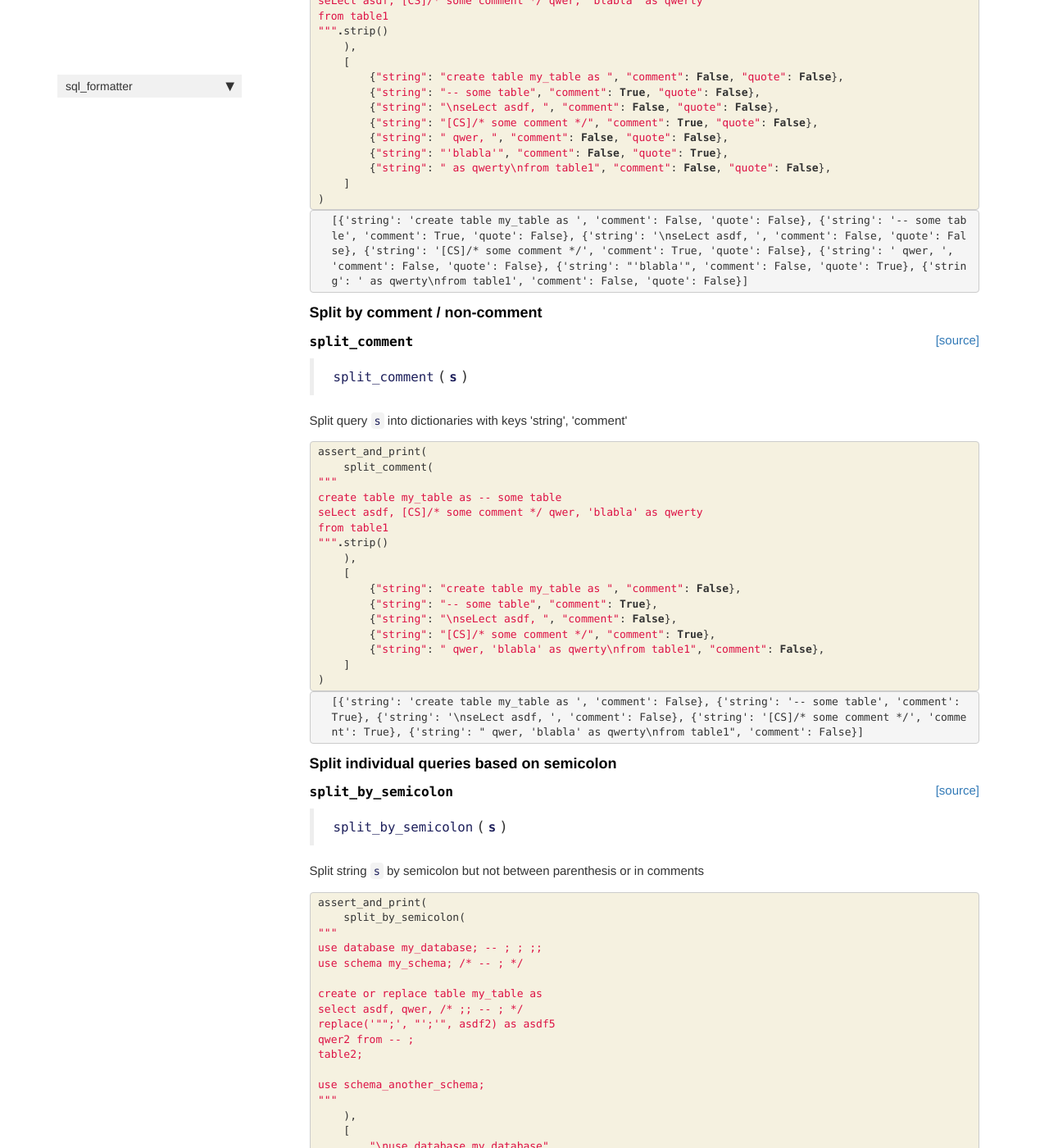
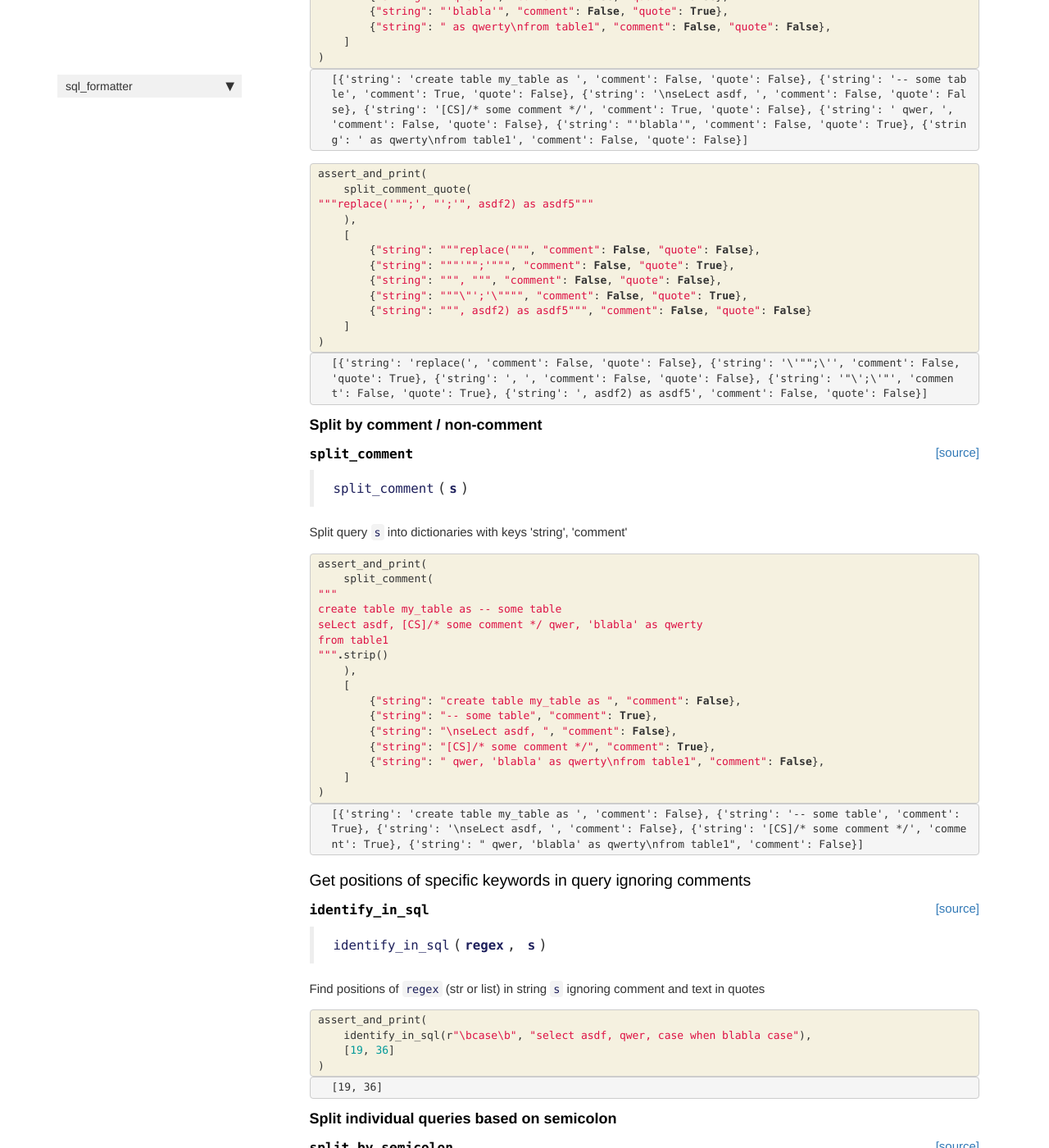
Before and after one commit to PabloRMira/sql_formatter, a Jekyll site: the page built from docs/utils.html, in a window 1280 px wide and 1400 px high, scrolled down 9228 px. Shown: the whole window at 82% size. Built offline with Jekyll 4.4.1, drawn with Linux system fonts in a browser that asks for light colours; nearby versions of some CDN libraries; comment, search, counter and statistics services are not loaded; some of the changed text lies outside the part shown.

Commit message:
[regex] fixes

```diff
--- a/docs/utils.html
+++ b/docs/utils.html
@@ -1078,44 +1078,6 @@ case when a.asdf= 1 then &#39;b&#39; /* here a case comment */[C]
 
 <div class="cell border-box-sizing text_cell rendered"><div class="inner_cell">
 <div class="text_cell_render border-box-sizing rendered_html">
-<h3 id="Get-positions-of-specific-keywords-in-query-ignoring-comments">Get positions of specific keywords in query ignoring comments<a class="anchor-link" href="#Get-positions-of-specific-keywords-in-query-ignoring-comments"> </a></h3>
-</div>
-</div>
-</div>
-    {% raw %}
-
-<div class="cell border-box-sizing code_cell rendered">
-
-<div class="output_wrapper">
-<div class="output">
-
-<div class="output_area">
-
-
-<div class="output_markdown rendered_html output_subarea ">
-<h4 id="identify_in_sql" class="doc_header"><code>identify_in_sql</code><a href="https://github.com/PabloRMira/sql_formatter/tree/master/sql_formatter/utils.py#L194" class="source_link" style="float:right">[source]</a></h4><blockquote><p><code>identify_in_sql</code>(<strong><code>kws</code></strong>, <strong><code>s</code></strong>)</p>
-</blockquote>
-<p>Find positions of keywords <code>kws</code> (str or list) in string <code>s</code> ignoring comment and text in quotess</p>
-
-</div>
-
-</div>
-
-</div>
-</div>
-
-</div>
-    {% endraw %}
-
-    {% raw %}
-
-<div class="cell border-box-sizing code_cell rendered">
-
-</div>
-    {% endraw %}
-
-<div class="cell border-box-sizing text_cell rendered"><div class="inner_cell">
-<div class="text_cell_render border-box-sizing rendered_html">
 <h3 id="Splitting-functions">Splitting functions<a class="anchor-link" href="#Splitting-functions"> </a></h3>
 </div>
 </div>
@@ -1137,7 +1099,7 @@ case when a.asdf= 1 then &#39;b&#39; /* here a case comment */[C]
 
 
 <div class="output_markdown rendered_html output_subarea ">
-<h4 id="split_query" class="doc_header"><code>split_query</code><a href="https://github.com/PabloRMira/sql_formatter/tree/master/sql_formatter/utils.py#L288" class="source_link" style="float:right">[source]</a></h4><blockquote><p><code>split_query</code>(<strong><code>s</code></strong>)</p>
+<h4 id="split_query" class="doc_header"><code>split_query</code><a href="https://github.com/PabloRMira/sql_formatter/tree/master/sql_formatter/utils.py#L194" class="source_link" style="float:right">[source]</a></h4><blockquote><p><code>split_query</code>(<strong><code>s</code></strong>)</p>
 </blockquote>
 <p>Split query into comment / non-comment, quote / non-quote, select / non-select</p>
 <p>Return a dict with keys "string", "comment" in (True, False) "quote" in (True, False)
@@ -1228,7 +1190,7 @@ and "select" in (True, False)</p>
 
 
 <div class="output_markdown rendered_html output_subarea ">
-<h4 id="split_apply_concat" class="doc_header"><code>split_apply_concat</code><a href="https://github.com/PabloRMira/sql_formatter/tree/master/sql_formatter/utils.py#L495" class="source_link" style="float:right">[source]</a></h4><blockquote><p><code>split_apply_concat</code>(<strong><code>s</code></strong>, <strong><code>f</code></strong>)</p>
+<h4 id="split_apply_concat" class="doc_header"><code>split_apply_concat</code><a href="https://github.com/PabloRMira/sql_formatter/tree/master/sql_formatter/utils.py#L401" class="source_link" style="float:right">[source]</a></h4><blockquote><p><code>split_apply_concat</code>(<strong><code>s</code></strong>, <strong><code>f</code></strong>)</p>
 </blockquote>
 <p>Split query <code>s</code>, apply function <code>f</code> and concatenate strings</p>
 
@@ -1302,7 +1264,7 @@ and "select" in (True, False)</p>
 
 
 <div class="output_markdown rendered_html output_subarea ">
-<h4 id="split_comment_quote" class="doc_header"><code>split_comment_quote</code><a href="https://github.com/PabloRMira/sql_formatter/tree/master/sql_formatter/utils.py#L500" class="source_link" style="float:right">[source]</a></h4><blockquote><p><code>split_comment_quote</code>(<strong><code>s</code></strong>)</p>
+<h4 id="split_comment_quote" class="doc_header"><code>split_comment_quote</code><a href="https://github.com/PabloRMira/sql_formatter/tree/master/sql_formatter/utils.py#L406" class="source_link" style="float:right">[source]</a></h4><blockquote><p><code>split_comment_quote</code>(<strong><code>s</code></strong>)</p>
 </blockquote>
 <p>Split query <code>s</code> into dictionaries with keys 'string', 'comment' and 'quote'</p>
 
@@ -1371,6 +1333,48 @@ and "select" in (True, False)</p>
 </div>
     {% endraw %}
 
+    {% raw %}
+
+<div class="cell border-box-sizing code_cell rendered">
+<div class="input">
+
+<div class="inner_cell">
+    <div class="input_area">
+<div class=" highlight hl-ipython3"><pre><span></span><span class="n">assert_and_print</span><span class="p">(</span>
+    <span class="n">split_comment_quote</span><span class="p">(</span>
+<span class="sd">&quot;&quot;&quot;replace(&#39;&quot;&quot;;&#39;, &quot;&#39;;&#39;&quot;, asdf2) as asdf5&quot;&quot;&quot;</span>
+    <span class="p">),</span>
+    <span class="p">[</span>
+        <span class="p">{</span><span class="s2">&quot;string&quot;</span><span class="p">:</span> <span class="s2">&quot;&quot;&quot;replace(&quot;&quot;&quot;</span><span class="p">,</span> <span class="s2">&quot;comment&quot;</span><span class="p">:</span> <span class="kc">False</span><span class="p">,</span> <span class="s2">&quot;quote&quot;</span><span class="p">:</span> <span class="kc">False</span><span class="p">},</span>
+        <span class="p">{</span><span class="s2">&quot;string&quot;</span><span class="p">:</span> <span class="s2">&quot;&quot;&quot;&#39;&quot;&quot;;&#39;&quot;&quot;&quot;</span><span class="p">,</span> <span class="s2">&quot;comment&quot;</span><span class="p">:</span> <span class="kc">False</span><span class="p">,</span> <span class="s2">&quot;quote&quot;</span><span class="p">:</span> <span class="kc">True</span><span class="p">},</span>
+        <span class="p">{</span><span class="s2">&quot;string&quot;</span><span class="p">:</span> <span class="s2">&quot;&quot;&quot;, &quot;&quot;&quot;</span><span class="p">,</span> <span class="s2">&quot;comment&quot;</span><span class="p">:</span> <span class="kc">False</span><span class="p">,</span> <span class="s2">&quot;quote&quot;</span><span class="p">:</span> <span class="kc">False</span><span class="p">},</span>
+        <span class="p">{</span><span class="s2">&quot;string&quot;</span><span class="p">:</span> <span class="s2">&quot;&quot;&quot;</span><span class="se">\&quot;</span><span class="s2">&#39;;&#39;</span><span class="se">\&quot;</span><span class="s2">&quot;&quot;&quot;</span><span class="p">,</span> <span class="s2">&quot;comment&quot;</span><span class="p">:</span> <span class="kc">False</span><span class="p">,</span> <span class="s2">&quot;quote&quot;</span><span class="p">:</span> <span class="kc">True</span><span class="p">},</span>
+        <span class="p">{</span><span class="s2">&quot;string&quot;</span><span class="p">:</span> <span class="s2">&quot;&quot;&quot;, asdf2) as asdf5&quot;&quot;&quot;</span><span class="p">,</span> <span class="s2">&quot;comment&quot;</span><span class="p">:</span> <span class="kc">False</span><span class="p">,</span> <span class="s2">&quot;quote&quot;</span><span class="p">:</span> <span class="kc">False</span><span class="p">}</span>
+    <span class="p">]</span>
+<span class="p">)</span>
+</pre></div>
+
+    </div>
+</div>
+</div>
+
+<div class="output_wrapper">
+<div class="output">
+
+<div class="output_area">
+
+<div class="output_subarea output_stream output_stdout output_text">
+<pre>[{&#39;string&#39;: &#39;replace(&#39;, &#39;comment&#39;: False, &#39;quote&#39;: False}, {&#39;string&#39;: &#39;\&#39;&#34;&#34;;\&#39;&#39;, &#39;comment&#39;: False, &#39;quote&#39;: True}, {&#39;string&#39;: &#39;, &#39;, &#39;comment&#39;: False, &#39;quote&#39;: False}, {&#39;string&#39;: &#39;&#34;\&#39;;\&#39;&#34;&#39;, &#39;comment&#39;: False, &#39;quote&#39;: True}, {&#39;string&#39;: &#39;, asdf2) as asdf5&#39;, &#39;comment&#39;: False, &#39;quote&#39;: False}]
+</pre>
+</div>
+</div>
+
+</div>
+</div>
+
+</div>
+    {% endraw %}
+
 <div class="cell border-box-sizing text_cell rendered"><div class="inner_cell">
 <div class="text_cell_render border-box-sizing rendered_html">
 <h4 id="Split-by-comment-/-non-comment">Split by comment / non-comment<a class="anchor-link" href="#Split-by-comment-/-non-comment"> </a></h4>
@@ -1388,7 +1392,7 @@ and "select" in (True, False)</p>
 
 
 <div class="output_markdown rendered_html output_subarea ">
-<h4 id="split_comment" class="doc_header"><code>split_comment</code><a href="https://github.com/PabloRMira/sql_formatter/tree/master/sql_formatter/utils.py#L508" class="source_link" style="float:right">[source]</a></h4><blockquote><p><code>split_comment</code>(<strong><code>s</code></strong>)</p>
+<h4 id="split_comment" class="doc_header"><code>split_comment</code><a href="https://github.com/PabloRMira/sql_formatter/tree/master/sql_formatter/utils.py#L414" class="source_link" style="float:right">[source]</a></h4><blockquote><p><code>split_comment</code>(<strong><code>s</code></strong>)</p>
 </blockquote>
 <p>Split query <code>s</code> into dictionaries with keys 'string', 'comment'</p>
 
@@ -1457,6 +1461,78 @@ and "select" in (True, False)</p>
 
 <div class="cell border-box-sizing text_cell rendered"><div class="inner_cell">
 <div class="text_cell_render border-box-sizing rendered_html">
+<h3 id="Get-positions-of-specific-keywords-in-query-ignoring-comments">Get positions of specific keywords in query ignoring comments<a class="anchor-link" href="#Get-positions-of-specific-keywords-in-query-ignoring-comments"> </a></h3>
+</div>
+</div>
+</div>
+    {% raw %}
+
+<div class="cell border-box-sizing code_cell rendered">
+
+<div class="output_wrapper">
+<div class="output">
+
+<div class="output_area">
+
+
+<div class="output_markdown rendered_html output_subarea ">
+<h4 id="identify_in_sql" class="doc_header"><code>identify_in_sql</code><a href="https://github.com/PabloRMira/sql_formatter/tree/master/sql_formatter/utils.py#L422" class="source_link" style="float:right">[source]</a></h4><blockquote><p><code>identify_in_sql</code>(<strong><code>regex</code></strong>, <strong><code>s</code></strong>)</p>
+</blockquote>
+<p>Find positions of <code>regex</code> (str or list) in string <code>s</code> ignoring comment and text in quotes</p>
+
+</div>
+
+</div>
+
+</div>
+</div>
+
+</div>
+    {% endraw %}
+
+    {% raw %}
+
+<div class="cell border-box-sizing code_cell rendered">
+
+</div>
+    {% endraw %}
+
+    {% raw %}
+
+<div class="cell border-box-sizing code_cell rendered">
+<div class="input">
+
+<div class="inner_cell">
+    <div class="input_area">
+<div class=" highlight hl-ipython3"><pre><span></span><span class="n">assert_and_print</span><span class="p">(</span>
+    <span class="n">identify_in_sql</span><span class="p">(</span><span class="sa">r</span><span class="s2">&quot;\bcase\b&quot;</span><span class="p">,</span> <span class="s2">&quot;select asdf, qwer, case when blabla case&quot;</span><span class="p">),</span>
+    <span class="p">[</span><span class="mi">19</span><span class="p">,</span> <span class="mi">36</span><span class="p">]</span>
+<span class="p">)</span>
+</pre></div>
+
+    </div>
+</div>
+</div>
+
+<div class="output_wrapper">
+<div class="output">
+
+<div class="output_area">
+
+<div class="output_subarea output_stream output_stdout output_text">
+<pre>[19, 36]
+</pre>
+</div>
+</div>
+
+</div>
+</div>
+
+</div>
+    {% endraw %}
+
+<div class="cell border-box-sizing text_cell rendered"><div class="inner_cell">
+<div class="text_cell_render border-box-sizing rendered_html">
 <h4 id="Split-individual-queries-based-on-semicolon">Split individual queries based on semicolon<a class="anchor-link" href="#Split-individual-queries-based-on-semicolon"> </a></h4>
 </div>
 </div>
@@ -1472,7 +1548,7 @@ and "select" in (True, False)</p>
 
 
 <div class="output_markdown rendered_html output_subarea ">
-<h4 id="split_by_semicolon" class="doc_header"><code>split_by_semicolon</code><a href="https://github.com/PabloRMira/sql_formatter/tree/master/sql_formatter/utils.py#L516" class="source_link" style="float:right">[source]</a></h4><blockquote><p><code>split_by_semicolon</code>(<strong><code>s</code></strong>)</p>
+<h4 id="split_by_semicolon" class="doc_header"><code>split_by_semicolon</code><a href="https://github.com/PabloRMira/sql_formatter/tree/master/sql_formatter/utils.py#L442" class="source_link" style="float:right">[source]</a></h4><blockquote><p><code>split_by_semicolon</code>(<strong><code>s</code></strong>)</p>
 </blockquote>
 <p>Split string <code>s</code> by semicolon but not between parenthesis or in comments</p>
 
@@ -1557,7 +1633,7 @@ and "select" in (True, False)</p>
 
 
 <div class="output_markdown rendered_html output_subarea ">
-<h4 id="replace_newline_chars" class="doc_header"><code>replace_newline_chars</code><a href="https://github.com/PabloRMira/sql_formatter/tree/master/sql_formatter/utils.py#L534" class="source_link" style="float:right">[source]</a></h4><blockquote><p><code>replace_newline_chars</code>(<strong><code>s</code></strong>)</p>
+<h4 id="replace_newline_chars" class="doc_header"><code>replace_newline_chars</code><a href="https://github.com/PabloRMira/sql_formatter/tree/master/sql_formatter/utils.py#L460" class="source_link" style="float:right">[source]</a></h4><blockquote><p><code>replace_newline_chars</code>(<strong><code>s</code></strong>)</p>
 </blockquote>
 <p>Replace newline characters in <code>s</code> by whitespace but not in the comments</p>
 
@@ -1636,7 +1712,7 @@ and "select" in (True, False)</p>
 
 
 <div class="output_markdown rendered_html output_subarea ">
-<h4 id="identify_end_of_fields" class="doc_header"><code>identify_end_of_fields</code><a href="https://github.com/PabloRMira/sql_formatter/tree/master/sql_formatter/utils.py#L541" class="source_link" style="float:right">[source]</a></h4><blockquote><p><code>identify_end_of_fields</code>(<strong><code>s</code></strong>)</p>
+<h4 id="identify_end_of_fields" class="doc_header"><code>identify_end_of_fields</code><a href="https://github.com/PabloRMira/sql_formatter/tree/master/sql_formatter/utils.py#L467" class="source_link" style="float:right">[source]</a></h4><blockquote><p><code>identify_end_of_fields</code>(<strong><code>s</code></strong>)</p>
 </blockquote>
 <p>Identify end of fields in query <code>s</code></p>
 
@@ -1831,7 +1907,7 @@ and "select" in (True, False)</p>
 
 
 <div class="output_markdown rendered_html output_subarea ">
-<h4 id="add_newline_indentation" class="doc_header"><code>add_newline_indentation</code><a href="https://github.com/PabloRMira/sql_formatter/tree/master/sql_formatter/utils.py#L560" class="source_link" style="float:right">[source]</a></h4><blockquote><p><code>add_newline_indentation</code>(<strong><code>s</code></strong>, <strong><code>indentation</code></strong>)</p>
+<h4 id="add_newline_indentation" class="doc_header"><code>add_newline_indentation</code><a href="https://github.com/PabloRMira/sql_formatter/tree/master/sql_formatter/utils.py#L486" class="source_link" style="float:right">[source]</a></h4><blockquote><p><code>add_newline_indentation</code>(<strong><code>s</code></strong>, <strong><code>indentation</code></strong>)</p>
 </blockquote>
 <p>Add newline and indentation for end of fields in query <code>s</code></p>
 
@@ -2004,7 +2080,7 @@ and "select" in (True, False)</p>
 
 
 <div class="output_markdown rendered_html output_subarea ">
-<h4 id="extract_outer_subquery" class="doc_header"><code>extract_outer_subquery</code><a href="https://github.com/PabloRMira/sql_formatter/tree/master/sql_formatter/utils.py#L578" class="source_link" style="float:right">[source]</a></h4><blockquote><p><code>extract_outer_subquery</code>(<strong><code>s</code></strong>)</p>
+<h4 id="extract_outer_subquery" class="doc_header"><code>extract_outer_subquery</code><a href="https://github.com/PabloRMira/sql_formatter/tree/master/sql_formatter/utils.py#L504" class="source_link" style="float:right">[source]</a></h4><blockquote><p><code>extract_outer_subquery</code>(<strong><code>s</code></strong>)</p>
 </blockquote>
 <p>Extract outer subquery in query <code>s</code></p>
 
@@ -2057,7 +2133,7 @@ and "select" in (True, False)</p>
 
 
 <div class="output_markdown rendered_html output_subarea ">
-<h4 id="format_subquery" class="doc_header"><code>format_subquery</code><a href="https://github.com/PabloRMira/sql_formatter/tree/master/sql_formatter/utils.py#L604" class="source_link" style="float:right">[source]</a></h4><blockquote><p><code>format_subquery</code>(<strong><code>s</code></strong>, <strong><code>previous_s</code></strong>)</p>
+<h4 id="format_subquery" class="doc_header"><code>format_subquery</code><a href="https://github.com/PabloRMira/sql_formatter/tree/master/sql_formatter/utils.py#L530" class="source_link" style="float:right">[source]</a></h4><blockquote><p><code>format_subquery</code>(<strong><code>s</code></strong>, <strong><code>previous_s</code></strong>)</p>
 </blockquote>
 <p>Format subquery in line <code>s</code> based on indentation on <code>previous_s</code></p>
 
@@ -2095,7 +2171,7 @@ and "select" in (True, False)</p>
 
 
 <div class="output_markdown rendered_html output_subarea ">
-<h4 id="check_sql_query" class="doc_header"><code>check_sql_query</code><a href="https://github.com/PabloRMira/sql_formatter/tree/master/sql_formatter/utils.py#L630" class="source_link" style="float:right">[source]</a></h4><blockquote><p><code>check_sql_query</code>(<strong><code>s</code></strong>)</p>
+<h4 id="check_sql_query" class="doc_header"><code>check_sql_query</code><a href="https://github.com/PabloRMira/sql_formatter/tree/master/sql_formatter/utils.py#L556" class="source_link" style="float:right">[source]</a></h4><blockquote><p><code>check_sql_query</code>(<strong><code>s</code></strong>)</p>
 </blockquote>
 <p>Checks whether <code>s</code> is a SQL query based on match of CREATE TABLE / VIEW or SELECT ignoring comments and text
 in quotes</p>
@@ -2293,7 +2369,7 @@ in quotes</p>
 
 
 <div class="output_markdown rendered_html output_subarea ">
-<h4 id="check_skip_marker" class="doc_header"><code>check_skip_marker</code><a href="https://github.com/PabloRMira/sql_formatter/tree/master/sql_formatter/utils.py#L639" class="source_link" style="float:right">[source]</a></h4><blockquote><p><code>check_skip_marker</code>(<strong><code>s</code></strong>)</p>
+<h4 id="check_skip_marker" class="doc_header"><code>check_skip_marker</code><a href="https://github.com/PabloRMira/sql_formatter/tree/master/sql_formatter/utils.py#L565" class="source_link" style="float:right">[source]</a></h4><blockquote><p><code>check_skip_marker</code>(<strong><code>s</code></strong>)</p>
 </blockquote>
 <p>Checks whether user set marker /<em>skip-formatter</em>/ to not format query</p>
 
@@ -2377,7 +2453,7 @@ in quotes</p>
 
 
 <div class="output_markdown rendered_html output_subarea ">
-<h4 id="identify_create_table_view" class="doc_header"><code>identify_create_table_view</code><a href="https://github.com/PabloRMira/sql_formatter/tree/master/sql_formatter/utils.py#L644" class="source_link" style="float:right">[source]</a></h4><blockquote><p><code>identify_create_table_view</code>(<strong><code>s</code></strong>)</p>
+<h4 id="identify_create_table_view" class="doc_header"><code>identify_create_table_view</code><a href="https://github.com/PabloRMira/sql_formatter/tree/master/sql_formatter/utils.py#L570" class="source_link" style="float:right">[source]</a></h4><blockquote><p><code>identify_create_table_view</code>(<strong><code>s</code></strong>)</p>
 </blockquote>
 <p>Identify positions of CREATE .. TABLE / VIEW statements</p>
 
@@ -2452,7 +2528,7 @@ in quotes</p>
 
 
 <div class="output_markdown rendered_html output_subarea ">
-<h4 id="count_lines" class="doc_header"><code>count_lines</code><a href="https://github.com/PabloRMira/sql_formatter/tree/master/sql_formatter/utils.py#L657" class="source_link" style="float:right">[source]</a></h4><blockquote><p><code>count_lines</code>(<strong><code>s</code></strong>)</p>
+<h4 id="count_lines" class="doc_header"><code>count_lines</code><a href="https://github.com/PabloRMira/sql_formatter/tree/master/sql_formatter/utils.py#L583" class="source_link" style="float:right">[source]</a></h4><blockquote><p><code>count_lines</code>(<strong><code>s</code></strong>)</p>
 </blockquote>
 <p>Count the number of lines in <code>s</code></p>
 
@@ -2527,7 +2603,7 @@ in quotes</p>
 
 
 <div class="output_markdown rendered_html output_subarea ">
-<h4 id="find_line_number" class="doc_header"><code>find_line_number</code><a href="https://github.com/PabloRMira/sql_formatter/tree/master/sql_formatter/utils.py#L662" class="source_link" style="float:right">[source]</a></h4><blockquote><p><code>find_line_number</code>(<strong><code>s</code></strong>, <strong><code>positions</code></strong>)</p>
+<h4 id="find_line_number" class="doc_header"><code>find_line_number</code><a href="https://github.com/PabloRMira/sql_formatter/tree/master/sql_formatter/utils.py#L588" class="source_link" style="float:right">[source]</a></h4><blockquote><p><code>find_line_number</code>(<strong><code>s</code></strong>, <strong><code>positions</code></strong>)</p>
 </blockquote>
 <p>Find line number in <code>s</code> out of <code>positions</code></p>
 
@@ -2602,7 +2678,7 @@ in quotes</p>
 
 
 <div class="output_markdown rendered_html output_subarea ">
-<h4 id="jaccard_distance" class="doc_header"><code>jaccard_distance</code><a href="https://github.com/PabloRMira/sql_formatter/tree/master/sql_formatter/utils.py#L667" class="source_link" style="float:right">[source]</a></h4><blockquote><p><code>jaccard_distance</code>(<strong><code>str1</code></strong>, <strong><code>str2</code></strong>)</p>
+<h4 id="jaccard_distance" class="doc_header"><code>jaccard_distance</code><a href="https://github.com/PabloRMira/sql_formatter/tree/master/sql_formatter/utils.py#L593" class="source_link" style="float:right">[source]</a></h4><blockquote><p><code>jaccard_distance</code>(<strong><code>str1</code></strong>, <strong><code>str2</code></strong>)</p>
 </blockquote>
 <p>Calculate the Jaccard distance between two strings by word</p>
 
@@ -2634,7 +2710,7 @@ in quotes</p>
 
 
 <div class="output_markdown rendered_html output_subarea ">
-<h4 id="assign_comment" class="doc_header"><code>assign_comment</code><a href="https://github.com/PabloRMira/sql_formatter/tree/master/sql_formatter/utils.py#L674" class="source_link" style="float:right">[source]</a></h4><blockquote><p><code>assign_comment</code>(<strong><code>fs</code></strong>, <strong><code>cds</code></strong>)</p>
+<h4 id="assign_comment" class="doc_header"><code>assign_comment</code><a href="https://github.com/PabloRMira/sql_formatter/tree/master/sql_formatter/utils.py#L600" class="source_link" style="float:right">[source]</a></h4><blockquote><p><code>assign_comment</code>(<strong><code>fs</code></strong>, <strong><code>cds</code></strong>)</p>
 </blockquote>
 <p>Assign comments in list of dictionaries <code>cds</code> to formatted string <code>fs</code> using Jaccard distance</p>
 <p>The comment dictionaries <code>cds</code> should contain the keys "comment" and "preceding" (string)</p>
--- a/sql_formatter/_nbdev.py
+++ b/sql_formatter/_nbdev.py
@@ -30,11 +30,11 @@ index = {"MAIN_STATEMENTS": "00_core.ipynb",
          "add_whitespaces_between_symbols": "02_utils.ipynb",
          "mark_ci_comments": "02_utils.ipynb",
          "mark_comments": "02_utils.ipynb",
-         "identify_in_sql": "02_utils.ipynb",
          "split_query": "02_utils.ipynb",
          "split_apply_concat": "02_utils.ipynb",
          "split_comment_quote": "02_utils.ipynb",
          "split_comment": "02_utils.ipynb",
+         "identify_in_sql": "02_utils.ipynb",
          "split_by_semicolon": "02_utils.ipynb",
          "replace_newline_chars": "02_utils.ipynb",
          "identify_end_of_fields": "02_utils.ipynb",
--- a/sql_formatter/format_file.py
+++ b/sql_formatter/format_file.py
@@ -24,7 +24,7 @@ def format_sql_commands(s):
     validations_balanced = [validate_balanced_parenthesis(sp) for sp in split_s]
     val_summary_balanced = sum([val["exit_code"] for val in validations_balanced])
     # validate balanced case when ... end
-    val_case_end_balanced = [validate_case_when(sp) for sp in split_s]
+    val_case_end_balanced = [validate_case_when(sp) for sp in split_s if sp != ""]
     val_summary_case = sum([val["exit_code"] for val in val_case_end_balanced])
     if sum([val_summary_semicolon, val_summary_balanced, val_summary_case]) == 0:
         split_comment_after_semicolon = re.compile("((?:\n|create|select))")
--- a/sql_formatter/validation.py
+++ b/sql_formatter/validation.py
@@ -136,8 +136,8 @@ def validate_balanced_parenthesis(s):
 # Cell
 def validate_case_when(s):
     "Validate query `s` looking for unbalanced case ... end"
-    case_pos = identify_in_sql("case ", s)  # positions of case when
-    end_pos = identify_in_sql(" end", s)  # positions of end keywords
+    case_pos = identify_in_sql(r"\bcase\b", s)  # positions of case when
+    end_pos = identify_in_sql(r"\bend\b", s)  # positions of end keywords
     if len(case_pos) == len(end_pos):
         # build pairs
         case_end = [(case_pos[i], end_pos[i]) for i in range(len(case_pos))]
```
Also changed, not shown: docs/format_file.html (+9 -9 lines), docs/validation.html (+5 -3 lines), sql_formatter/utils.py (+23 -97 lines), 3 other files.
